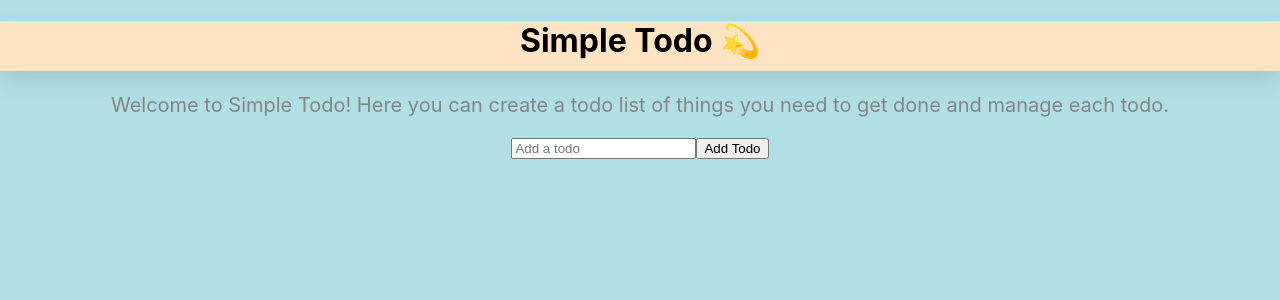
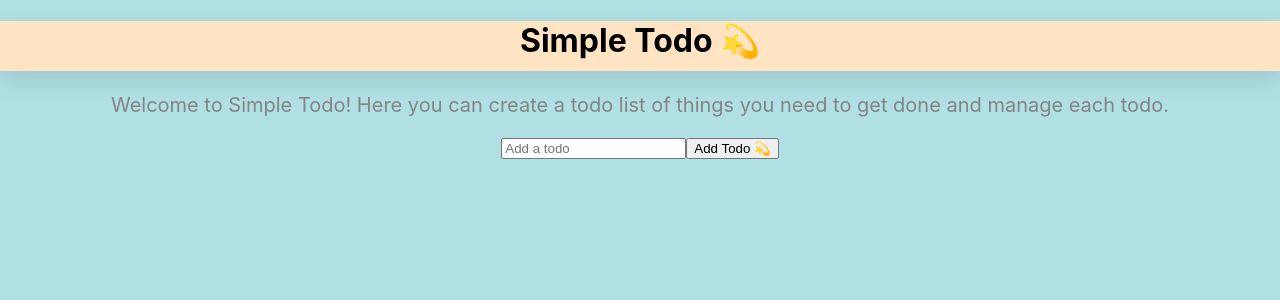
Before and after one commit to Keon-Jukes/simple-todo, a React (Create React App) app: page / in a window 1280 px wide. Shown: the top 300 px of the page. Built offline with nearby package versions, Linux system fonts and the light colour scheme.

Commit message:
setting up state

```diff
--- a/src/InputField.tsx
+++ b/src/InputField.tsx
@@ -1,11 +1,14 @@
-import React from "react";
+import React, {useState} from "react";
 
 export const InputField = () => {
+
+    const [todo, setTodo] = useState('');
+
     return (
         <div>
             <span>
             <input title="Add Todo" placeholder="Add a todo"></input>
-            <button>Add Todo</button>
+            <button>Add Todo 💫</button>
             </span>
         </div>
     )
```
